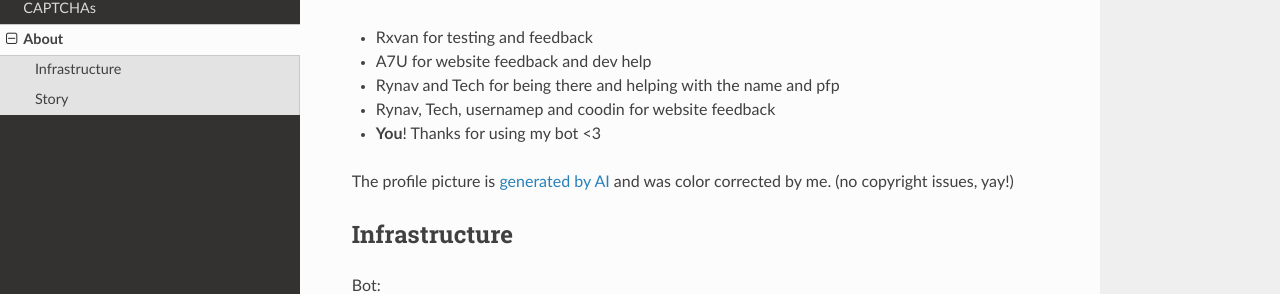
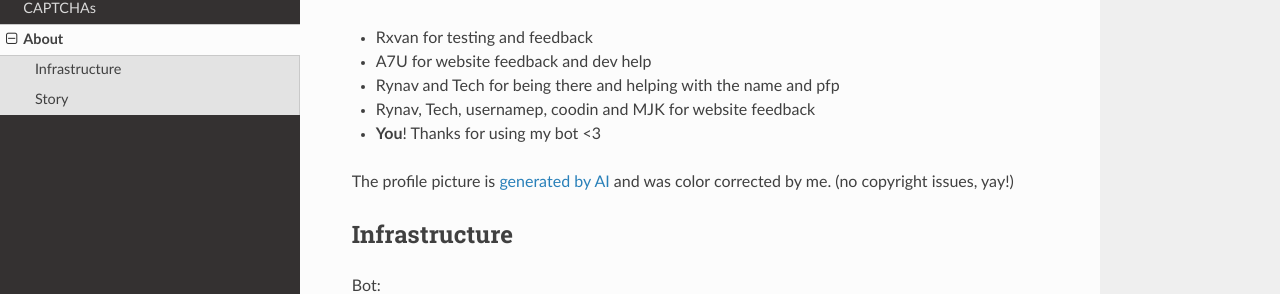
Before and after one commit to cleaner-bot/website, an MkDocs documentation site: the page built from docs/about.md, in a window 1280 px wide and 1386 px high. Shown: the part 230-524 px from the top of the window. Built offline with MkDocs 1.6.1, drawn with Linux system fonts in a browser that asks for light colours; nearby versions of some CDN libraries.

Commit message:
add MJK to credits

```diff
--- a/docs/about.md
+++ b/docs/about.md
@@ -8,7 +8,7 @@ Special thanks to:
 - Rxvan for testing and feedback
 - A7U for website feedback and dev help
 - Rynav and Tech for being there and helping with the name and pfp
-- Rynav, Tech, usernamep and coodin for website feedback
+- Rynav, Tech, usernamep, coodin and MJK for website feedback
 
 - **You**! Thanks for using my bot <3
 
```
